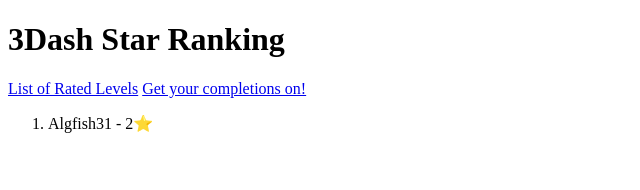
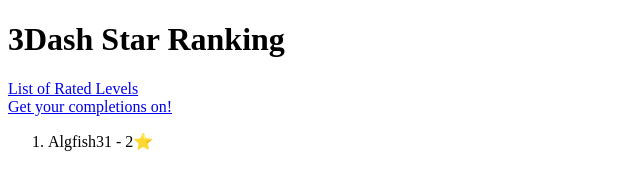
Before and after one commit to Algfish31/3dashleaderboards, a plain HTML site: page index.html in a window 1280 px wide. Shown: the whole page, without its empty margins (0-640 px from the left). Drawn offline with Linux system fonts and the light colour scheme.

Commit message:
Update index.html

```diff
--- a/index.html
+++ b/index.html
@@ -5,7 +5,7 @@
   </head>
   <body>
     <h1>3Dash Star Ranking</h1>
-    <a href="star-levels.html">List of Rated Levels</a>
+    <a href="star-levels.html">List of Rated Levels</a> <br>
     <a href="forms.gle/VHVuV4E6FeoXXNGc8">Get your completions on!</a>
     <ol>
       <li>Algfish31 - 2⭐</li>
```
